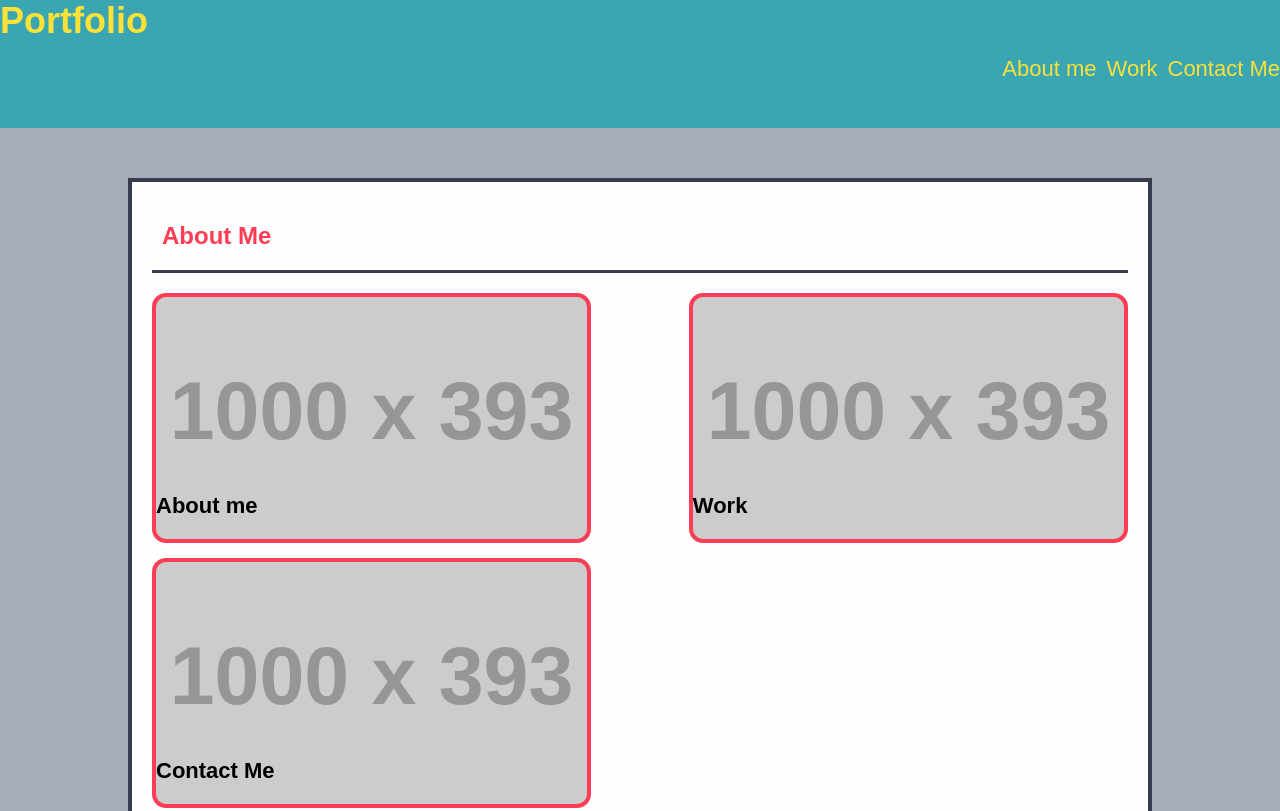
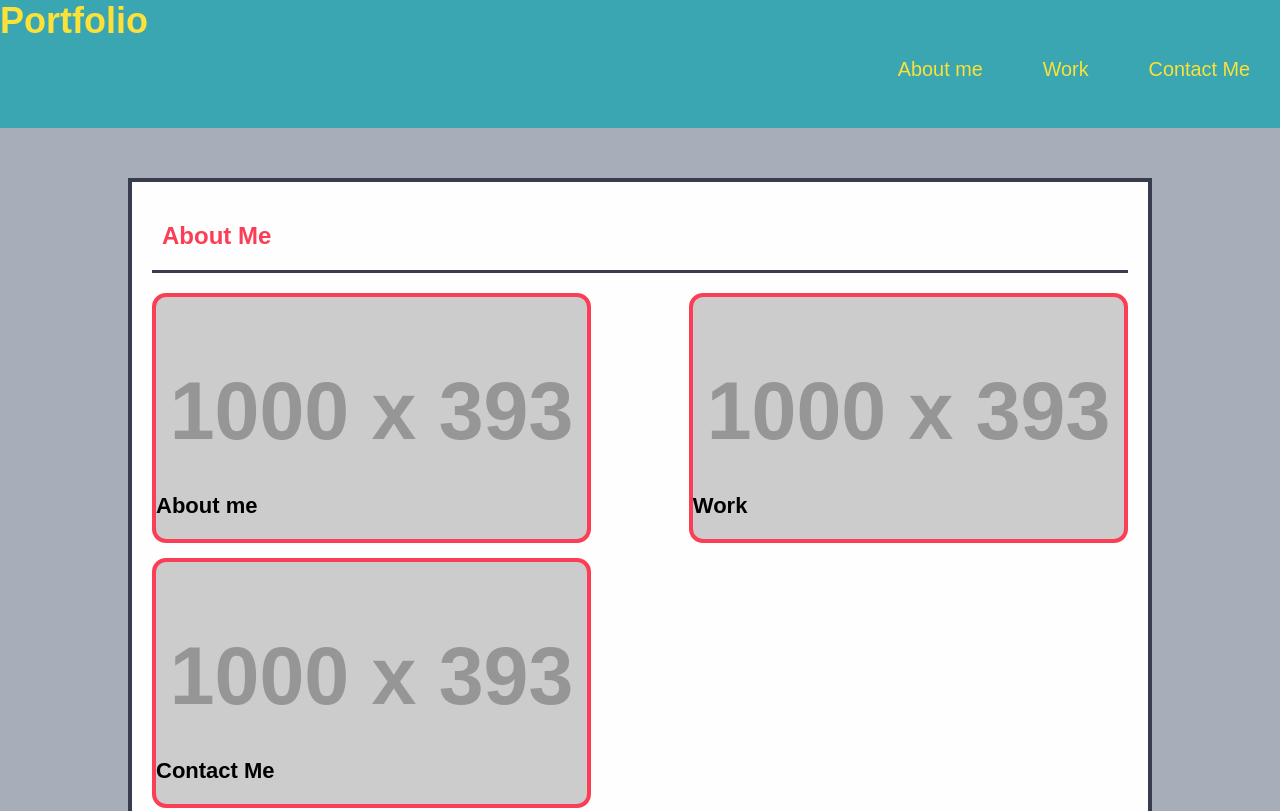
Before and after one commit to anamika0212/Portfolio, a plain HTML site: page index.html in a window 1280 px wide. Shown: the top 811 px of the page. Drawn offline with Linux system fonts and the light colour scheme; placeholder pictures from the web are drawn by us.

Commit message:
Add Flexbox to header

```diff
--- a/assets/css/style.css
+++ b/assets/css/style.css
@@ -11,7 +11,7 @@ header {
   margin: 0;
   display: flex;
   justify-content: space-between;
-  flex-wrap: wrap;
+  flex-wrap: wr;
 }
 header h1 {
   font-weight: bold;
@@ -31,13 +31,18 @@ header nav {
 
 }
 
-header nav ul li {
-  display: inline;
+header nav ul{
+  display: flex;
+  flex-wrap: wrap;
+  justify-content: space-between;
+  align-items: center;
+  list-style: none;
 }
-header nav ul li a {
-  margin: 0 ;
+
+header nav ul li a{
+  margin: 0 30px;
   font-weight: lighter;
-  font-size: 22px;
+  font-size: 1.55vw;
 }
 
 
```
